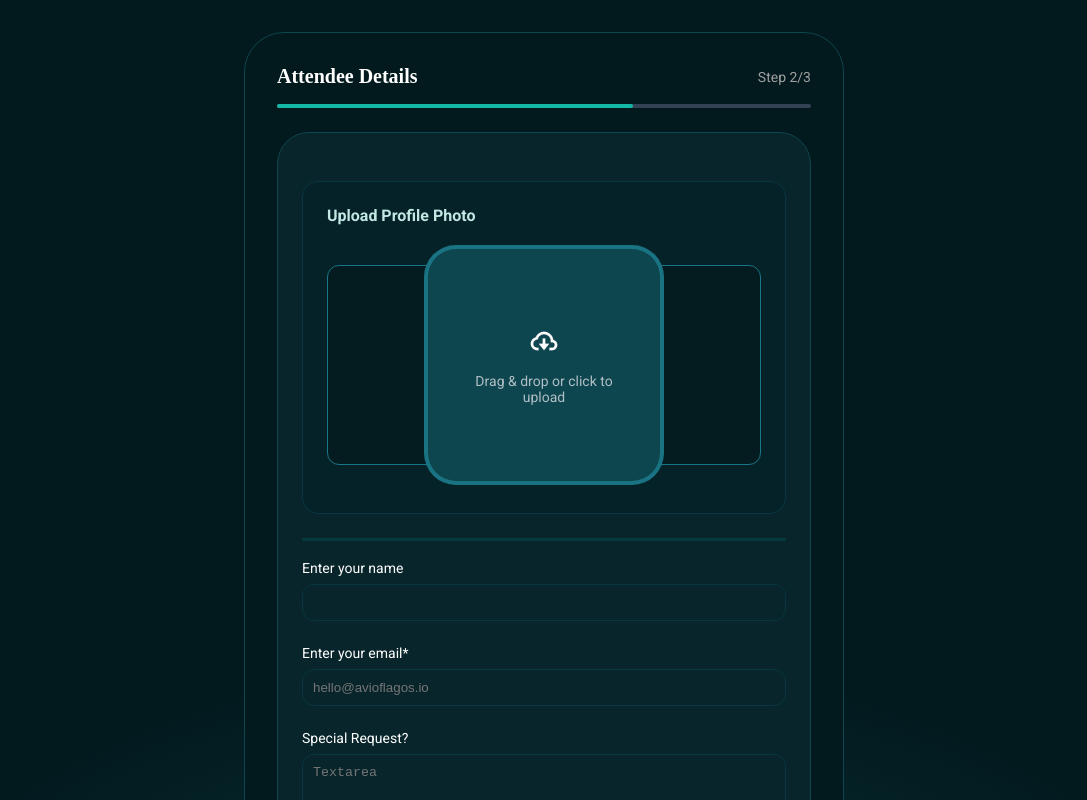
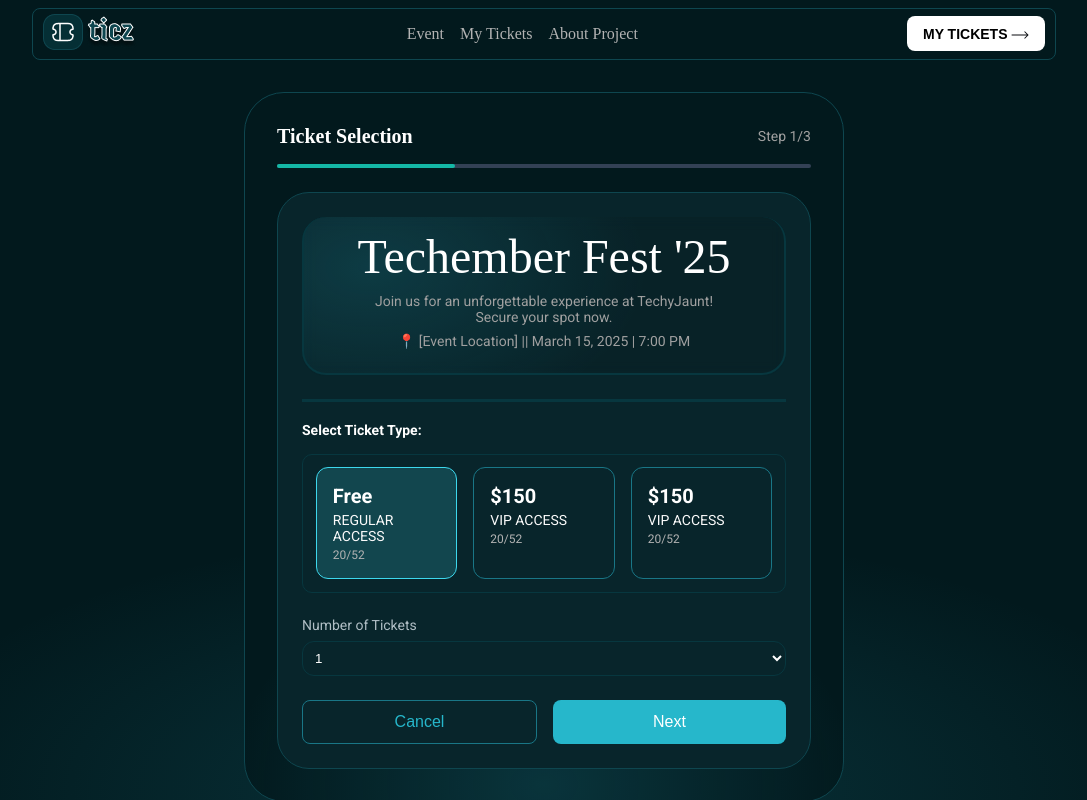
Before and after one commit to chinaemerem-aneke/hng-stage-two, a React (Vite) app: page / in a window 1280 px wide. Shown: the top 800 px of the page, without its empty margins (96-1183 px from the left). Built offline with nearby package versions, Linux system fonts and the light colour scheme; a web font is replaced by a local one.

Commit message:
Linked pages together

```diff
--- a/src/App.jsx
+++ b/src/App.jsx
@@ -1,26 +1,47 @@
-import React from 'react';
-import Navbar from './components/NavBar/Navbar';
-import TicketSelection from './components/TicketSelection/TicketSelection';
-import AttendeeDetails from './components/AttendeeDetails/AttendeeDetails';
-import TicketBooked from './components/TicketBooked/TicketBooked';
+import React, { useState } from "react";
+import Navbar from "./components/NavBar/Navbar";
+import TicketSelection from "./components/TicketSelection/TicketSelection";
+import AttendeeDetails from "./components/AttendeeDetails/AttendeeDetails";
+import TicketBooked from "./components/TicketBooked/TicketBooked";
 
 const App = () => {
+  const [currentStep, setCurrentStep] = useState(1); // 1: TicketSelection, 2: AttendeeDetails, 3: TicketBooked
+
   const handleNext = (ticketData) => {
-    console.log('Selected Ticket:', ticketData);
-    // Navigate to the next step
+    console.log("Selected Ticket:", ticketData);
+    setCurrentStep(2); // Move to AttendeeDetails
   };
 
   const handleCancel = () => {
-    console.log('Cancelled');
-    // Handle cancel logic
+    console.log("Cancelled");
+    setCurrentStep(1); // Go back to TicketSelection
+  };
+
+  const handleAttendeeDetailsNext = () => {
+    setCurrentStep(3); // Move to TicketBooked
+  };
+
+  const handleAttendeeDetailsBack = () => {
+    setCurrentStep(1); // Go back to TicketSelection
+  };
+
+  const handleTicketBookedBack = () => {
+    setCurrentStep(1); // Go back to TicketSelection
   };
 
   return (
     <div>
-      {/* <Navbar />
-      <TicketSelection onNext={handleNext} onCancel={handleCancel} /> */}
-      <AttendeeDetails />
-      {/* <TicketBooked /> */}
+      <Navbar />
+      {currentStep === 1 && (
+        <TicketSelection onNext={handleNext} onCancel={handleCancel} />
+      )}
+      {currentStep === 2 && (
+        <AttendeeDetails
+          onNext={handleAttendeeDetailsNext}
+          onBack={handleAttendeeDetailsBack}
+        />
+      )}
+      {currentStep === 3 && <TicketBooked onBack={handleTicketBookedBack} />}
     </div>
   );
 };
--- a/src/components/AttendeeDetails/AttendeeDetails.css
+++ b/src/components/AttendeeDetails/AttendeeDetails.css
@@ -86,10 +86,11 @@
 
 }
 
-/* .input-group input:focus,
+.input-group input:focus,
 .input-group textarea:focus {
-  background:#08252B;
-} */
+  border: 1px solid #197686;
+  transition: .3s ease-in-out;
+}
 
 
 @media screen and (max-width: 768px) {
```
Also changed, not shown: src/Pages/FormPage.jsx (deleted, +0 -9 lines), src/Pages/HomePage.jsx (deleted, +0 -15 lines), src/Pages/TicketPage.jsx (deleted).
